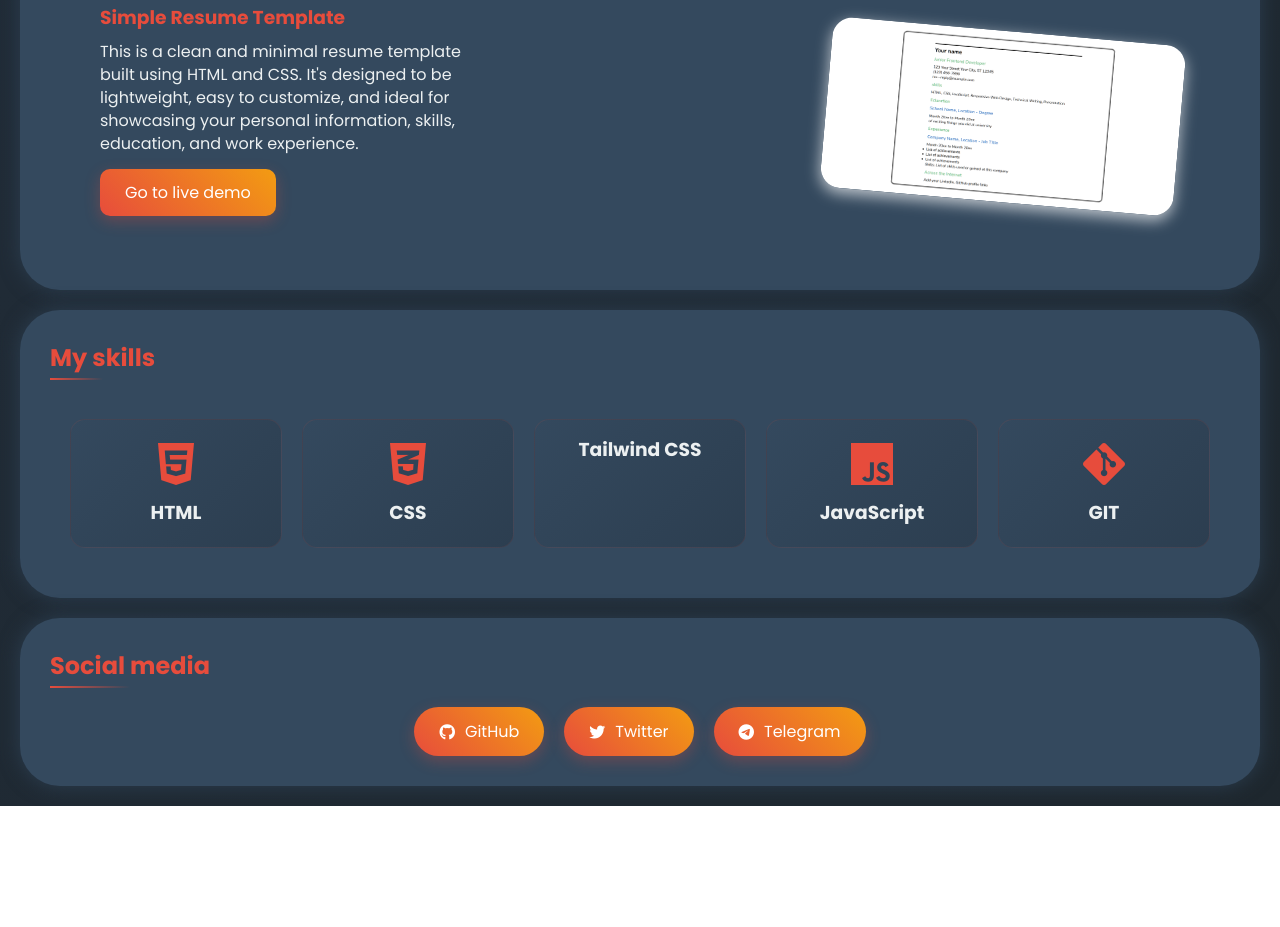
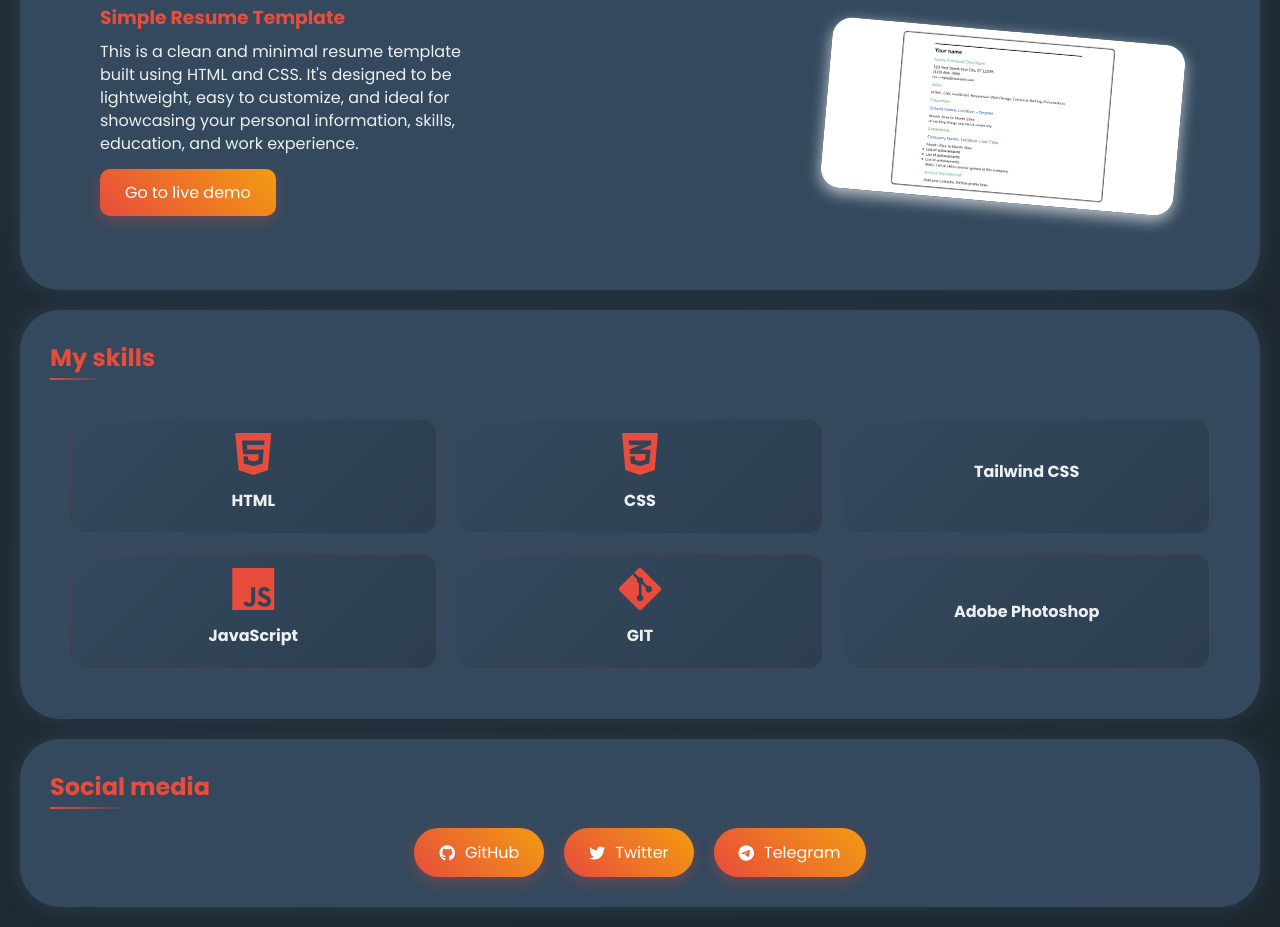
Before and after one commit to EmadN87/Personal, a plain HTML site: page index.html in a window 1280 px wide. Shown: the part 1513-2440 px from the top of the page. Before the commit the page ends 2319 px from the top, so only its background shows below. Drawn offline with Linux system fonts and the light colour scheme; a web font is replaced by a local one.

Commit message:
Add skill card

```diff
--- a/index.html
+++ b/index.html
@@ -149,6 +149,10 @@
                         <i class="fab fa-git-alt"></i>
                         <h3>GIT</h3>
                     </div>
+                    <div class="skill-card">
+                        <i class="si si-adobephotoshop"></i>
+                        <h3>Adobe Photoshop</h3>
+                    </div>
                 </div>
             </section>
 
--- a/main.css
+++ b/main.css
@@ -229,7 +229,7 @@ article{
 
 .skills-container {
     display: grid;
-    grid-template-columns: repeat(auto-fit, minmax(150px, 1fr));
+    grid-template-columns: repeat(3, 1fr); /* تغییر به 3 ستون ثابت */
     gap: 20px;
     padding: 20px;
 }
@@ -238,11 +238,17 @@ article{
     background: linear-gradient(135deg, #34495e, #2c3e50);
     border-radius: 15px;
     padding: 20px;
+    flex-flow: column;
+    display: flex;
     text-align: center;
     transition: all 0.3s ease;
     border: 1px solid rgba(231, 76, 60, 0.1);
+    justify-content: center;
 }
 
+.skill-card h3{
+    font-size: 16px;
+}
 .skill-card:hover {
     transform: translateY(-5px);
     border-color: rgba(231, 76, 60, 0.5);
@@ -251,9 +257,10 @@ article{
 
 .skill-card i {
     font-size: 3rem;
-    margin-bottom: 10px;
     color: #e74c3c;
     transition: transform 0.3s ease;
+    position: relative;
+    bottom: 10px;
 }
 
 #tailwind {
```
